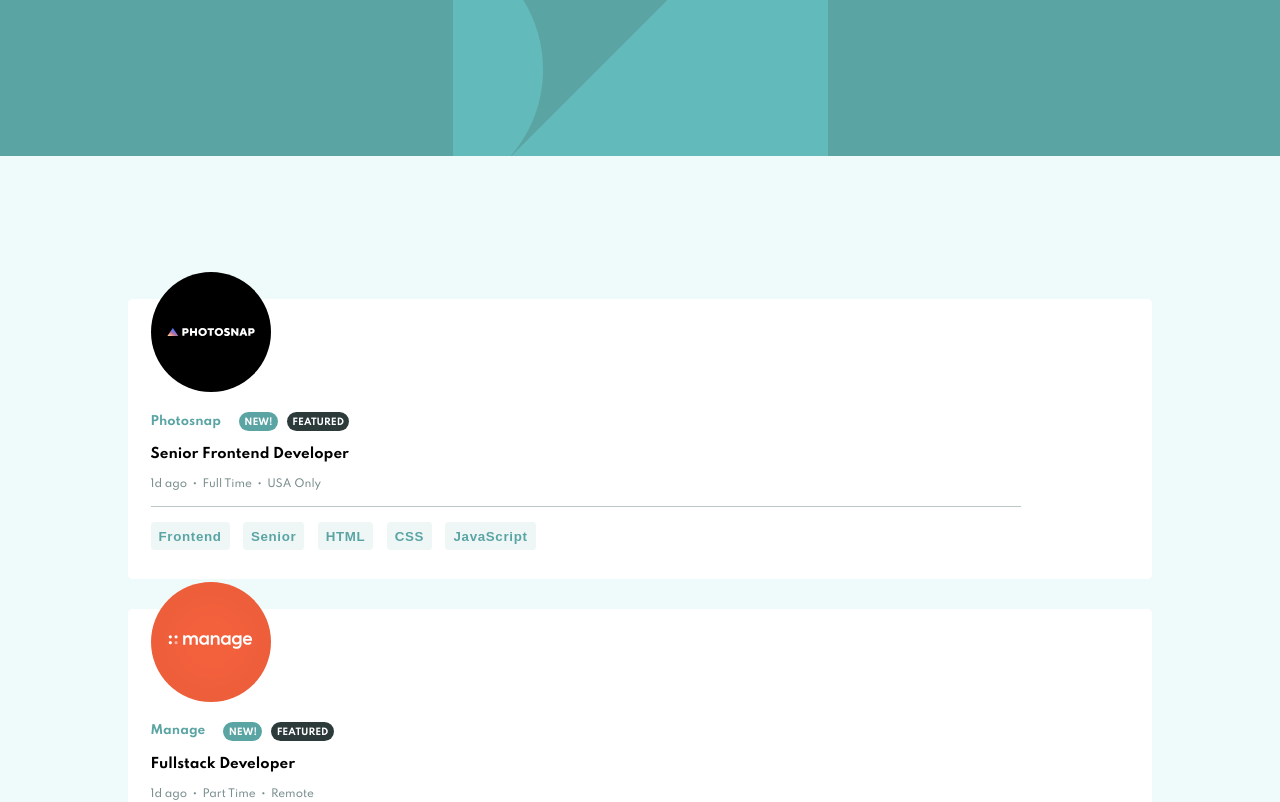
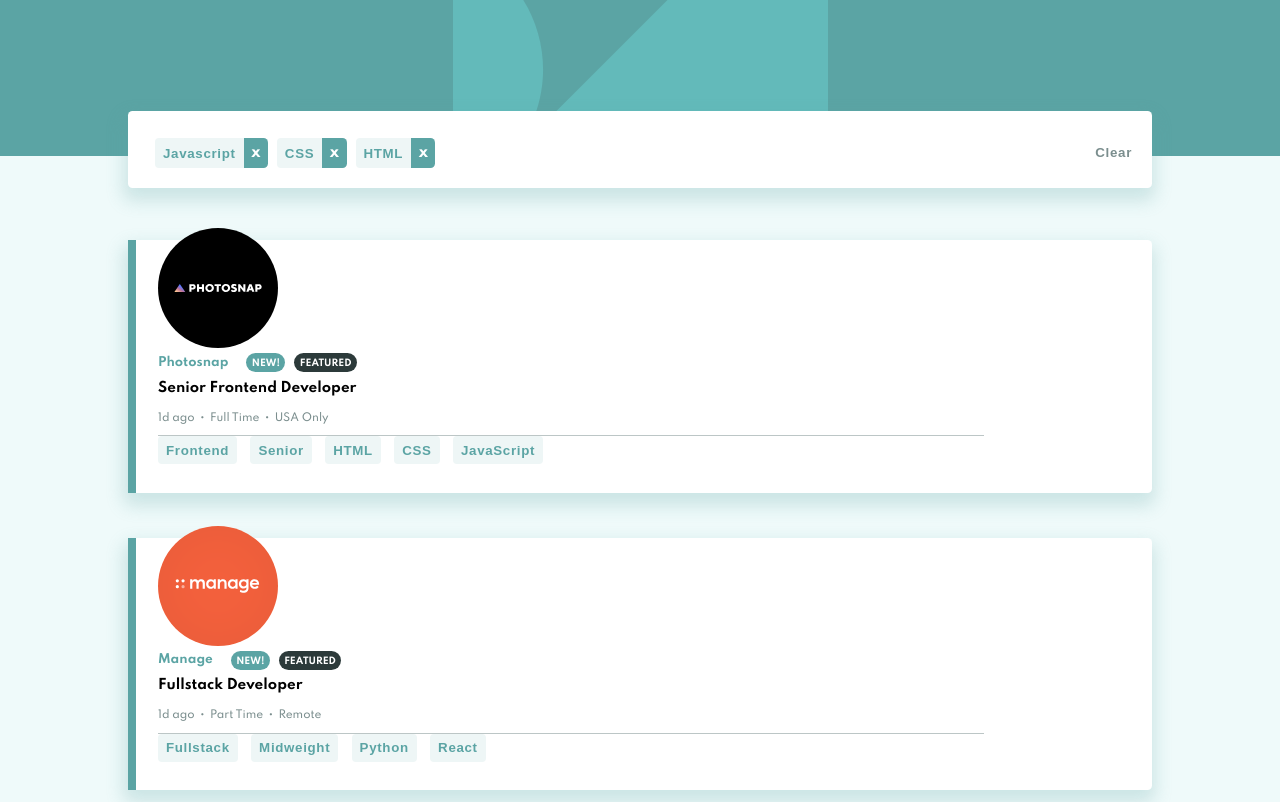
Before and after one commit to laura-2035/job-listings, a React (Create React App) app: page / in a window 1280 px wide. Shown: the top 802 px of the page. Built offline with nearby package versions, Linux system fonts and the light colour scheme.

Commit message:
Filter css

```diff
--- a/src/components/Filter.jsx
+++ b/src/components/Filter.jsx
@@ -1,5 +1,5 @@
 import React, { Component } from 'react'
-
+import '../scss/components/Filter.scss'
 //Intial state
 const instialState = {
     filters: []
@@ -11,8 +11,12 @@ export default class Filter extends Component{
         return (
             <div className="filters">
                 <div className="filters-wrapper">
+                    <div className="filter-block"><button className="filter">Javascript</button><span className="remove-filter">x</span></div>
+                    <div className="filter-block"><button className="filter">CSS</button><span className="remove-filter">x</span></div>
+                    <div className="filter-block"><button className="filter">HTML</button><span className="remove-filter">x</span></div>
+
                 </div>
-                <button className="clear">Clear</button>
+                <button className="clear-button">Clear</button>
             </div>
             )
     }
--- a/src/components/Job.jsx
+++ b/src/components/Job.jsx
@@ -6,7 +6,7 @@ import '../scss/components/Job.scss'
 
 //Variable to store all languages and tools
 let arrayLangTools = []
-
+let featuredCard
 export default class Job extends Component{
 
     constructor(props){
@@ -36,31 +36,40 @@ export default class Job extends Component{
             }
         }
 
-        const renderFeatured = () =>{
+        const renderFeaturedTag = () => {
             if(job.featured){
                 return <div className="job-tag featured">Featured</div>
             }
         }
+        const renderFeaturedCard = () => {
+            if(job.featured){
+                return <div className="featured-card"></div>
+            }
+        }
+
+
         const renderLanguages = job.languages.map((lang)=>{
             //Obtaining the languages
             this.arrayLangTools = !arrayLangTools.includes() ? arrayLangTools.push(lang) : ''
-            return <button className="job-lang-tool">{lang}</button>
+            return <button className="filter">{lang}</button>
          })
         const renderTools = job.tools.map((tools)=>{
             //Obtaining the tools
             this.arrayLangTools = !arrayLangTools.includes() ? arrayLangTools.push(tools) : ''
-            return <button className="job-lang-tool">{tools}</button>
+            return <button className="filter">{tools}</button>
          })
 
         return (
             <div className="job-card">
+                {renderFeaturedCard()}
+                <div className="job-card-wrapper">
                 <div className="company-logo">
                     <img src={job.logo}></img>
                 </div>
                 <div className="company-wrapper">
                     <p className="company-name">{job.company}</p>
                     {renderNew()}
-                    {renderFeatured()}
+                    {renderFeaturedTag()}
                 </div>
                 <div className="job-info">
                     <div className="title-wrapper">
@@ -76,11 +85,13 @@ export default class Job extends Component{
                 </div>
                 <div className="divider"></div>
                 <div className="filter-tags">
-                    <button className="job-lang-tool">{job.role}</button>
-                    <button className="job-lang-tool">{job.level}</button>
+                    <button className="filter">{job.role}</button>
+                    <button className="filter">{job.level}</button>
                     {renderLanguages}
                     {renderTools}
                 </div>
+                </div>
+
             </div>
         )
     }
--- a/src/index.scss
+++ b/src/index.scss
@@ -13,6 +13,7 @@ body{
     box-sizing: border-box;
 }
 
+
 .container{
     background-color: $bg-color;
     height: 100%;
@@ -24,7 +25,7 @@ body{
         // background-position-x: center;
         width: 100%;
         @include flexContent(center, center, row);
-        margin-bottom: 10%;
+        margin-bottom: 5em;
 
     }
 }
--- a/src/main/App.jsx
+++ b/src/main/App.jsx
@@ -7,8 +7,10 @@ export default props =>{
             <div className="top-bg">
                 <img src={backgroundImage}></img>
             </div>
-            {/* <Filter></Filter> */}
-             <Job></Job>
+            <main>
+                <Filter></Filter>
+                <Job></Job>
+            </main>
         </div>
     )
 }
--- a/src/scss/components/Filter.scss
+++ b/src/scss/components/Filter.scss
@@ -1,2 +1,58 @@
 @import '../utils/typography';
 @import '../utils/variables';
+
+.filters{
+    background-color: white;
+    width: 80%;
+    margin: -8em auto 2.5em auto;
+    border-radius: .3em;
+    z-index: 9;
+    position: relative;
+    top: 0;
+    box-shadow: -1px 9px 17px 4px rgba(91,164,164,0.24);
+    @include flexContent(center, center, row);
+    & > * {
+        margin: 1.5em 1.5em 1em 1.5em;
+    }
+    .filters-wrapper{
+        flex-grow: 1;
+        margin-right: 0;
+    }
+    .clear-button{
+        border: none;
+        background-color: white;
+    }
+
+
+}
+.filter{
+    border: none;
+    background-color: $filter-color;
+    padding: .5em .6em;
+    border-radius: .3em;
+    margin: 0 1em 1em 0;
+    &:hover{
+        background-color: $primary-color;
+        color: white;
+        cursor: pointer;
+    }
+}
+.filter-block{
+    display: inline-flex;
+    margin: .3em;
+    .filter{
+        margin: 0;
+        border-top-right-radius: 0;
+        border-bottom-right-radius: 0;
+    }
+    .remove-filter{
+        background-color: $primary-color;
+        border-top-right-radius: .3em;
+        border-bottom-right-radius: .3em;
+        padding: .4em .5em;
+        &:hover{
+            background-color: $job-title-color;
+            cursor: pointer;
+        }
+    }
+}
--- a/src/scss/components/Job.scss
+++ b/src/scss/components/Job.scss
@@ -3,14 +3,21 @@
 
 .job-wrapper{
     @include flexContent(center, center, column);
+    gap: 1em;
 }
 .job-card{
     background-color: white;
     width: 80%;
     margin: 1em auto;
     border-radius: .3em;
+    box-shadow: -1px 9px 17px 4px rgba(91,164,164,0.24);
+    @include flexContent(stretch, center, row);
+
     & > * {
         margin: 1em 1.5em;
+    }
+    .job-card-wrapper{
+        flex-grow: 1;
     }
     .company-wrapper{
         margin-top: 0;
@@ -41,6 +48,11 @@
             width: min(20%, 15vh);
         }
     }
+    .job-position:hover{
+        color: $primary-color;
+        cursor: pointer;
+
+    }
     .job-info{
         & > *{
             margin-top: .5em;
@@ -55,11 +67,13 @@
         border-bottom: 1px $info-color solid;
         opacity: 50%;
     }
-    .job-lang-tool{
-        border: none;
-        background-color: $filter-color;
-        padding: .5em .6em;
-        border-radius: .3em;
-        margin: 0 1em 1em 0;
-    }
+
 }
+.featured-card{
+    height: auto;
+    width: .5em;
+    background-color: $primary-color;
+    margin: 0;
+
+
+}
--- a/src/scss/utils/_typography.scss
+++ b/src/scss/utils/_typography.scss
@@ -30,8 +30,22 @@
     @include flexContent(center, flex-start, row);
     font-size: 0.7em;
 }
-.job-lang-tool{
+.filter{
     color: $primary-color;
     font-weight: 700;
     letter-spacing: .05em;
 }
+.remove-filter{
+    font-weight: 700;
+    color: white;
+}
+.clear-button{
+    font-weight: 700;
+    letter-spacing: .05em;
+    color: $info-color;
+}
+.clear-button:hover{
+    text-decoration: underline;
+    cursor: pointer;
+    color: $primary-color;
+}
```
